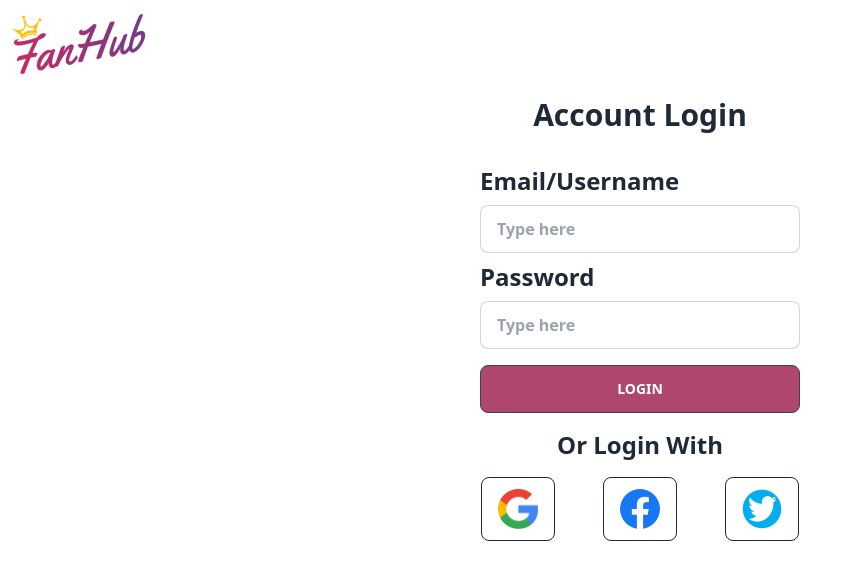
After one commit to samuelchristlie/COMP6738049, a Laravel app: page /login in a window 1280 px wide. The commit adds this page. Shown: the top 580 px of the page, without its empty margins (0-851 px from the left). Run offline with Laravel 10, Linux system fonts and the light colour scheme; some libraries are stand-ins or nearby versions.

Commit message:
no message

```diff
--- /dev/null
+++ b/FanHub/resources/views/login.blade.php
@@ -0,0 +1,51 @@
+@extends('template')
+
+@section('content')
+    <div class="flex justify-center text-3xl font-semibold">
+        Account Login
+    </div>
+
+    <div class="card-body">
+        <form class="form-control font-semibold text-2xl card">
+            <div class="flex flex-col justify-center items-center">
+                <div class="mb-2">
+                <div class="mb-2">
+                    <label for="inputEmail/Username" class="form-label">Email/Username</label>
+                </div>
+                <div>
+                    <input type="text" placeholder="Type here" class="input input-bordered w-96 max-w-xs" id="inputFirstName">
+                </div>
+                </div>
+
+                <div class="mb-2">
+                <div class="mb-2">
+                    <label for="inputPassword" class="form-label">Password</label>
+                </div>
+                <div>
+                    <input type="password]"  placeholder="Type here" class="input input-bordered w-96 max-w-xs" id="inputPassword">
+                </div>
+            </div>
+        </form>
+        <div class="mt-2">
+            <button class="btn w-80 text-[#FFFFFF]" style="background-color: #AE466F"> Login</button>
+        </div>
+        <div class="my-4">
+            Or Login With
+        </div>
+        <div class="card">
+            <div class="flex justify-between">
+                <div class="container">
+                    <button class="btn btn-lg btn-outline px-4"> <img src="/images/login/google.png" alt="google" class="w-10 h-10"></button>
+                </div>
+
+                <div class="container mx-12">
+                    <button class="btn btn-lg btn-outline px-4"> <img src="/images/login/facebook.png" alt="fb" class="w-10 h-10"></button>
+                </div>
+
+                <div class="container">
+                    <button class="btn btn-lg btn-outline px-4"> <img src="/images/login/twitter.png" alt="twitter" class="w-10 h-10"></button>
+                </div>
+            </div>
+        </div>
+    </div>
+@endsection
--- a/FanHub/resources/views/template.blade.php
+++ b/FanHub/resources/views/template.blade.php
@@ -6,11 +6,11 @@
     <meta http-equiv="X-UA-Compatible" content="ie=edge">
     <title>Project Kelompok 9</title>
 
-    {{-- <link href="https://cdn.jsdelivr.net/npm/daisyui@2.51.6/dist/full.css" rel="stylesheet" type="text/css" />
-    <script src="https://cdn.tailwindcss.com"></script> --}}
+    <link href="https://cdn.jsdelivr.net/npm/daisyui@2.51.6/dist/full.css" rel="stylesheet" type="text/css" />
+    <script src="https://cdn.tailwindcss.com"></script>
 
-    <link href="https://cdn.jsdelivr.net/npm/bootstrap@5.3.0-alpha3/dist/css/bootstrap.min.css" rel="stylesheet" integrity="sha384-KK94CHFLLe+nY2dmCWGMq91rCGa5gtU4mk92HdvYe+M/SXH301p5ILy+dN9+nJOZ" crossorigin="anonymous">
-    <script src="https://cdn.jsdelivr.net/npm/bootstrap@5.3.0-alpha3/dist/js/bootstrap.bundle.min.js" integrity="sha384-ENjdO4Dr2bkBIFxQpeoTz1HIcje39Wm4jDKdf19U8gI4ddQ3GYNS7NTKfAdVQSZe" crossorigin="anonymous"></script>
+    {{-- <link href="https://cdn.jsdelivr.net/npm/bootstrap@5.3.0-alpha3/dist/css/bootstrap.min.css" rel="stylesheet" integrity="sha384-KK94CHFLLe+nY2dmCWGMq91rCGa5gtU4mk92HdvYe+M/SXH301p5ILy+dN9+nJOZ" crossorigin="anonymous">
+    <script src="https://cdn.jsdelivr.net/npm/bootstrap@5.3.0-alpha3/dist/js/bootstrap.bundle.min.js" integrity="sha384-ENjdO4Dr2bkBIFxQpeoTz1HIcje39Wm4jDKdf19U8gI4ddQ3GYNS7NTKfAdVQSZe" crossorigin="anonymous"></script> --}}
 </head>
 <body>
     <nav class="navbar container-fluid col-11 d-flex justify-content-center p-3 border-bottom border-3" style="--bs-border-color: #AE466F">
--- a/FanHub/routes/web.php
+++ b/FanHub/routes/web.php
@@ -13,6 +13,6 @@ use Illuminate\Support\Facades\Route;
 |
 */
 
-Route::get('/', function () {
-    return view('signup');
+Route::get('/login', function () {
+    return view('login');
 });
```
Also changed, not shown: FanHub/public/images/login/facebook.png (added), FanHub/public/images/login/google.png (added), FanHub/public/images/login/twitter.png (added).
